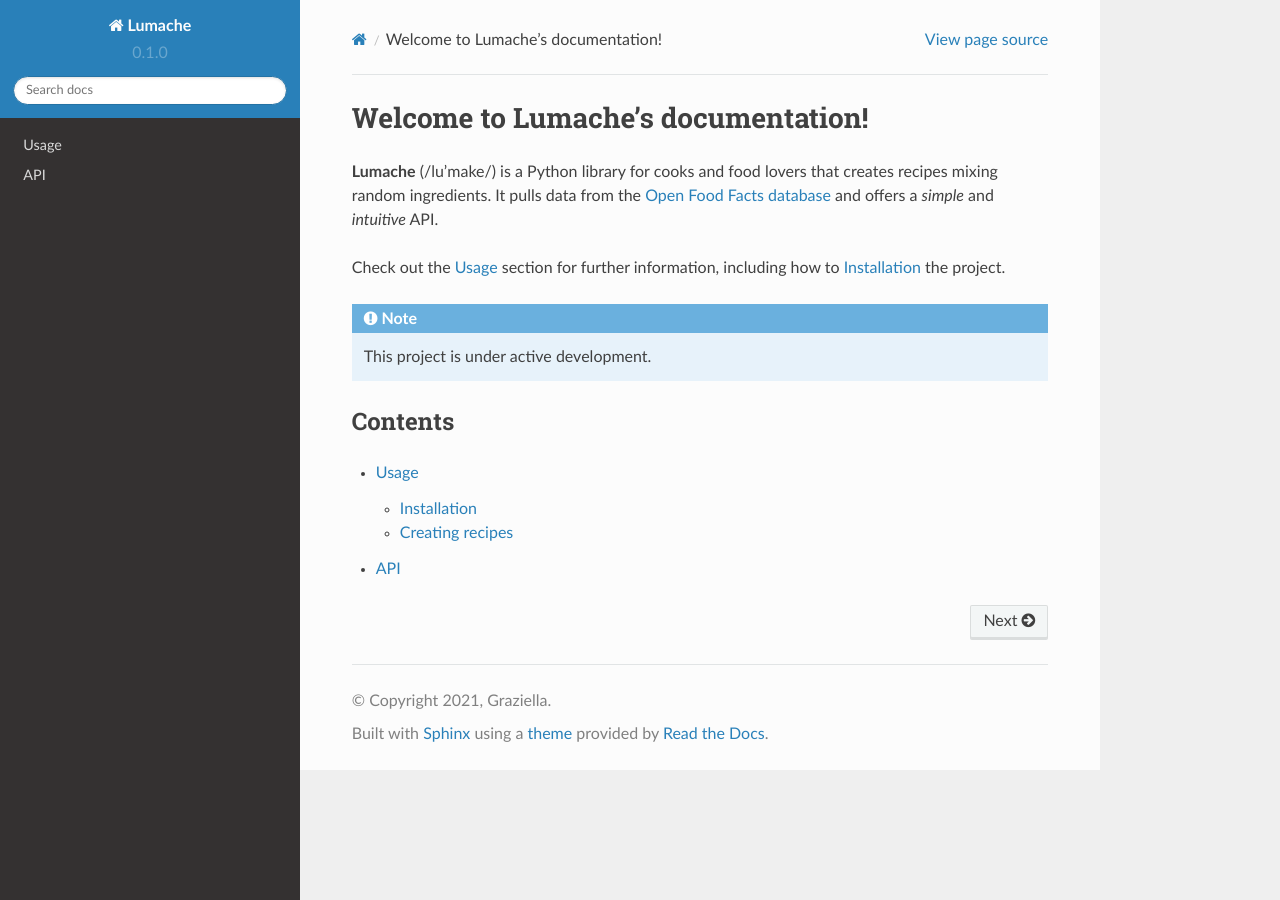
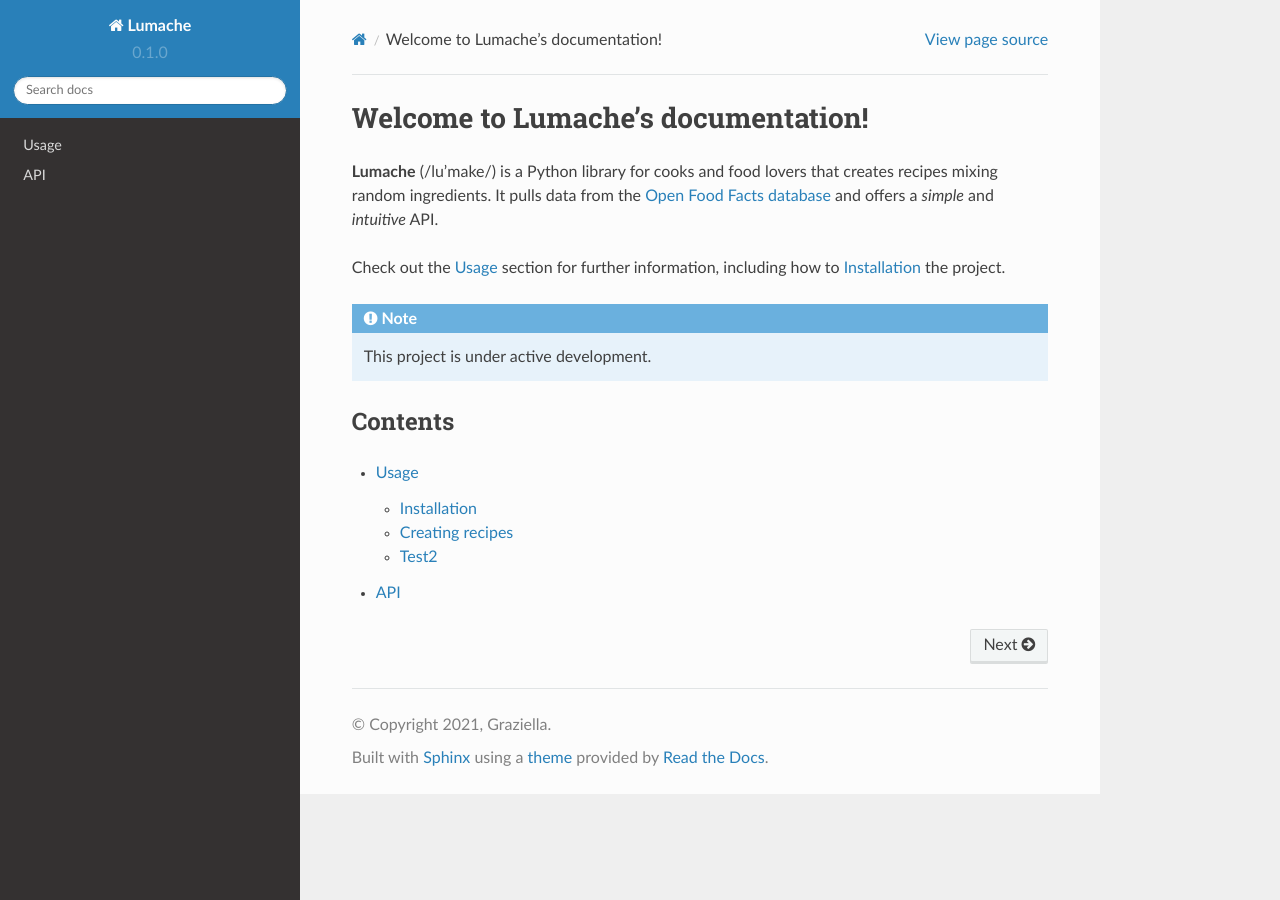
Before and after one commit to shoheitanaka/docs-woo-ja, a Sphinx documentation site: the page built from docs/source/index.rst, in a window 1280 px wide. Built offline with Sphinx 7.4.7 and the Read the Docs theme 2.0.0, drawn with Linux system fonts in a browser that asks for light colours.

Commit message:
Test Docs

```diff
--- a/docs/source/usage.rst
+++ b/docs/source/usage.rst
@@ -31,3 +31,9 @@
 >>> import lumache
 >>> lumache.get_random_ingredients()
 ['shells', 'gorgonzola', 'parsley']
+
+
+Test2
+----------------
+
+Sample Text
```
